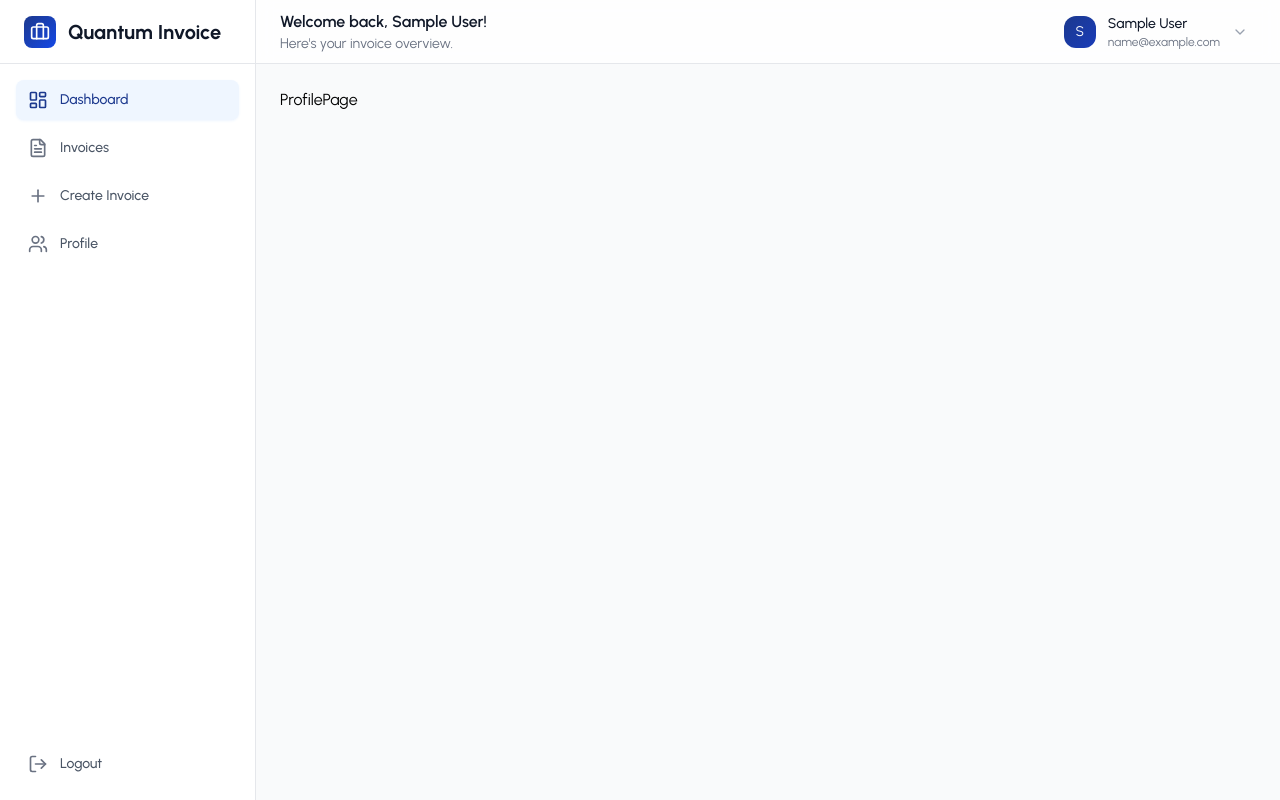
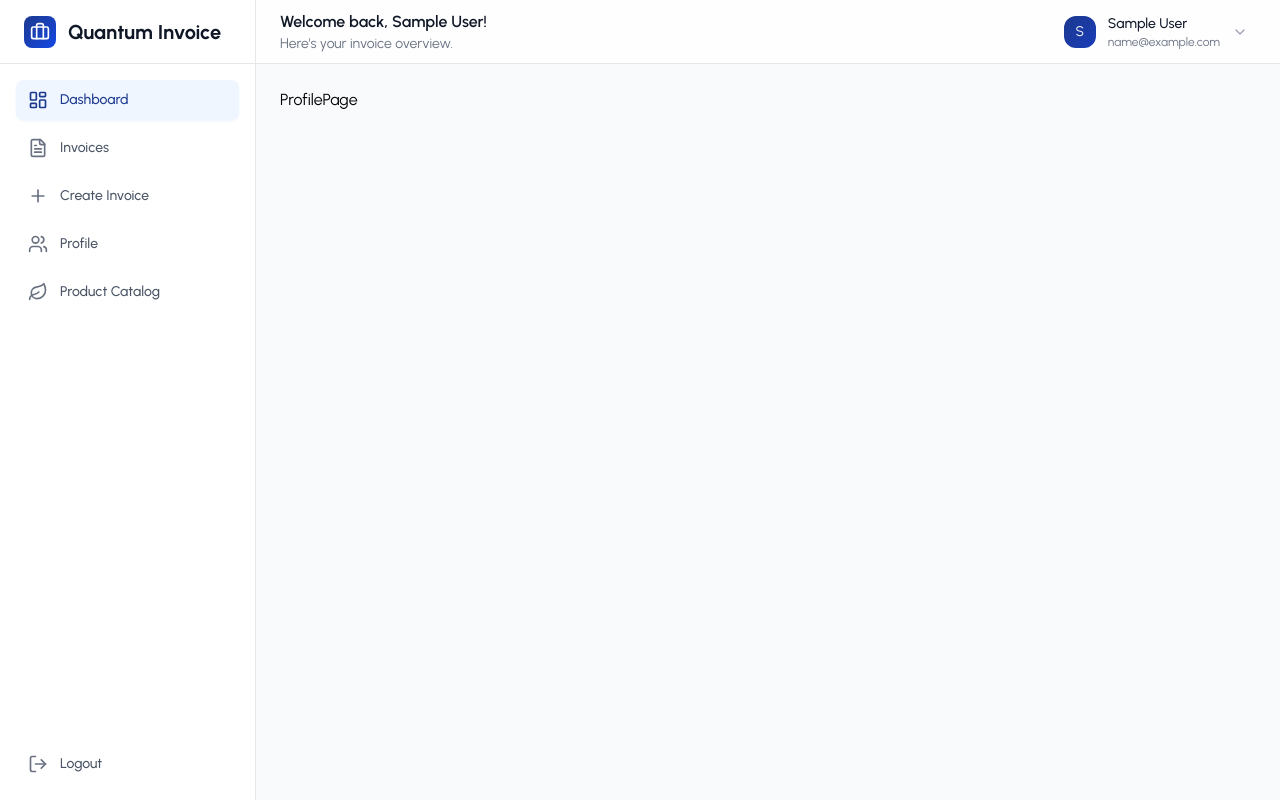
Before and after one commit to austinxduong/ai-invoice-app, a React (Vite) app: page /profile in a window 1280 px wide. Built offline with nearby package versions, Linux system fonts and the light colour scheme; sample sign-in values are in the browser's storage.

Commit message:
product catalog

```diff
--- a/src/App.jsx
+++ b/src/App.jsx
@@ -94,9 +94,10 @@ console.log('🚨 APP COMPONENT LOADING')
           <Route path="/invoices" element={<ProtectedRoute><AllInvoices /></ProtectedRoute>} />
           <Route path="/dashboard" element={<ProtectedRoute><Dashboard /></ProtectedRoute>} />
           <Route path="/profile" element={<ProtectedRoute><ProfilePage /></ProtectedRoute>} />
+          <Route path="/products" element={<ProductCatalog onAddToCart={(product) => console.log('Add to cart')} />} />
 
           {/* POS Routes */}
-          {/* <Route path="/products" element={<ProtectedRoute><ProductCatalog /></ProtectedRoute>} /> */}
+          <Route path="/products" element={<ProtectedRoute><ProductCatalog /></ProtectedRoute>} />
 
         </Routes>
       </Router>
--- a/src/utils/data.js
+++ b/src/utils/data.js
@@ -1,4 +1,4 @@
-import { BarChart2, FileText, LayoutDashboard, Mail, Sparkles, Plus, Users } from "lucide-react"
+import { BarChart2, FileText, LayoutDashboard, Mail, Sparkles, Plus, Users, Leaf} from "lucide-react"
 
 export const FEATURES = [
   {
@@ -58,5 +58,6 @@ export const NAVIGATION_MENU = [
  { id: "dashboard", name: "Dashboard", icon: LayoutDashboard},
  { id: "invoices", name: "Invoices", icon: FileText },
  { id: "invoices/new", name: "Create Invoice", icon: Plus },
- { id: "profile", name: "Profile", icon: Users }
+ { id: "profile", name: "Profile", icon: Users },
+ { id: "products", name:"Product Catalog", icon: Leaf}
 ]
```
